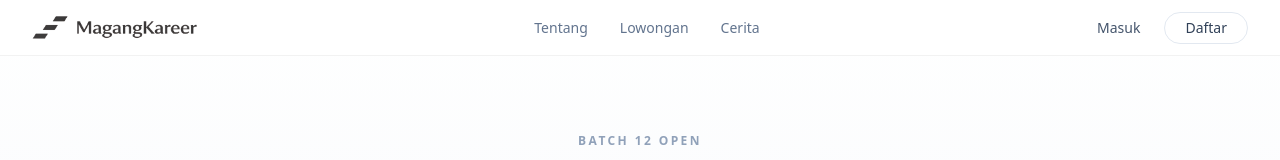
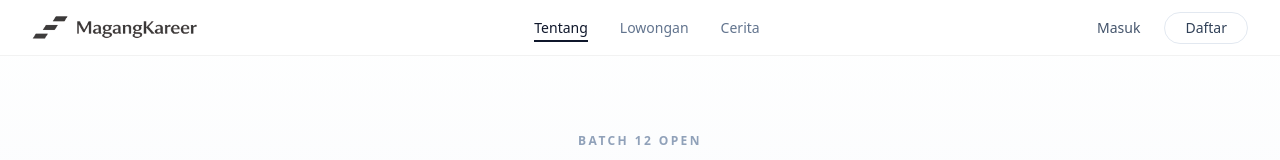
Before and after one commit to dzakwanfadhlullah/MagangKareer, a Next.js app in the folder apps/web/: page / in a window 1280 px wide. Shown: the top 160 px of the page. Built offline with nearby package versions, Linux system fonts and the light colour scheme.

Commit message:
Phase 1.3: Active Link Indicator

```diff
--- a/apps/web/src/components/layout/Navbar.tsx
+++ b/apps/web/src/components/layout/Navbar.tsx
@@ -6,12 +6,23 @@ import { motion, useScroll, useMotionValueEvent } from "framer-motion";
 import Image from "next/image";
 import { Menu } from "lucide-react";
 import { MobileMenu } from "./MobileMenu";
+import { useActiveSection } from "@/hooks/useActiveSection";
+
+const navLinks = [
+    { label: "Tentang", href: "#tentang", sectionId: "tentang" },
+    { label: "Lowongan", href: "#lowongan", sectionId: "lowongan" },
+    { label: "Cerita", href: "#testimoni", sectionId: "testimoni" },
+];
 
 export function Navbar() {
     const [isMobileMenuOpen, setIsMobileMenuOpen] = useState(false);
     const [scrolled, setScrolled] = useState(false);
 
     const { scrollY } = useScroll();
+    const activeSection = useActiveSection({
+        sectionIds: ["tentang", "lowongan", "testimoni"],
+        offset: 100,
+    });
 
     useMotionValueEvent(scrollY, "change", (latest) => {
         setScrolled(latest > 50);
@@ -24,8 +35,8 @@ export function Navbar() {
                 animate={{ y: 0, opacity: 1 }}
                 transition={{ duration: 0.3 }}
                 className={`fixed top-0 left-0 right-0 z-50 h-[56px] backdrop-blur-md transition-all duration-200 border-b ${scrolled
-                        ? "bg-white/95 shadow-md border-slate-200/50"
-                        : "bg-white/70 shadow-none border-black/5"
+                    ? "bg-white/95 shadow-md border-slate-200/50"
+                    : "bg-white/70 shadow-none border-black/5"
                     }`}
             >
                 <div className="mx-auto flex h-full max-w-7xl items-center justify-between px-6 lg:px-8">
@@ -47,24 +58,30 @@ export function Navbar() {
 
                     {/* Navigation Links - Desktop */}
                     <div className="hidden items-center gap-8 md:flex">
-                        <Link
-                            href="#tentang"
-                            className="text-sm font-medium text-slate-500 transition-colors hover:text-slate-900"
-                        >
-                            Tentang
-                        </Link>
-                        <Link
-                            href="#lowongan"
-                            className="text-sm font-medium text-slate-500 transition-colors hover:text-slate-900"
-                        >
-                            Lowongan
-                        </Link>
-                        <Link
-                            href="#testimoni"
-                            className="text-sm font-medium text-slate-500 transition-colors hover:text-slate-900"
-                        >
-                            Cerita
-                        </Link>
+                        {navLinks.map((link) => (
+                            <Link
+                                key={link.sectionId}
+                                href={link.href}
+                                className="relative text-sm font-medium transition-colors hover:text-slate-900 group"
+                            >
+                                <span
+                                    className={
+                                        activeSection === link.sectionId
+                                            ? "text-slate-900"
+                                            : "text-slate-500"
+                                    }
+                                >
+                                    {link.label}
+                                </span>
+                                {/* Active Indicator - Animated Underline */}
+                                <span
+                                    className={`absolute -bottom-1 left-0 h-0.5 bg-slate-900 transition-all duration-200 ${activeSection === link.sectionId
+                                            ? "w-full"
+                                            : "w-0 group-hover:w-full"
+                                        }`}
+                                />
+                            </Link>
+                        ))}
                     </div>
 
                     {/* Auth Buttons & Mobile Menu Button */}
--- /dev/null
+++ b/apps/web/src/hooks/useActiveSection.ts
@@ -0,0 +1,44 @@
+"use client";
+
+import { useState, useEffect } from "react";
+
+interface UseActiveSectionOptions {
+    sectionIds: string[];
+    offset?: number;
+}
+
+export function useActiveSection({ sectionIds, offset = 100 }: UseActiveSectionOptions) {
+    const [activeSection, setActiveSection] = useState<string>("");
+
+    useEffect(() => {
+        const observers: IntersectionObserver[] = [];
+
+        sectionIds.forEach((id) => {
+            const element = document.getElementById(id);
+            if (!element) return;
+
+            const observer = new IntersectionObserver(
+                (entries) => {
+                    entries.forEach((entry) => {
+                        if (entry.isIntersecting) {
+                            setActiveSection(id);
+                        }
+                    });
+                },
+                {
+                    rootMargin: `-${offset}px 0px -50% 0px`,
+                    threshold: 0,
+                }
+            );
+
+            observer.observe(element);
+            observers.push(observer);
+        });
+
+        return () => {
+            observers.forEach((observer) => observer.disconnect());
+        };
+    }, [sectionIds, offset]);
+
+    return activeSection;
+}
```
